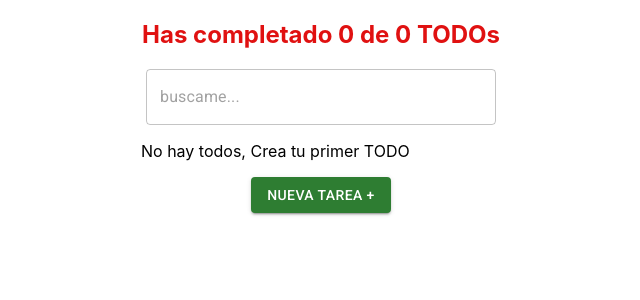
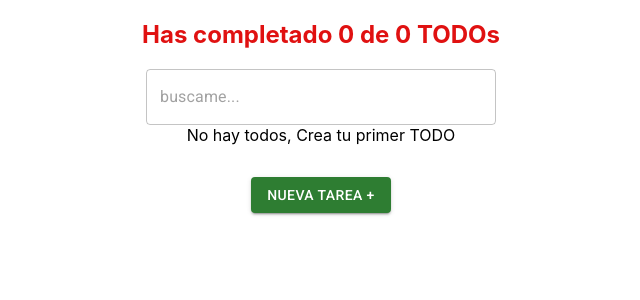
Before and after one commit to lucho19jose/React-TODO, a React (Vite) app: page / in a window 1280 px wide. Shown: the top 300 px of the page, without its empty margins (319-959 px from the left). Built offline with nearby package versions, Linux system fonts and the light colour scheme.

Commit message:
render functions/props

```diff
--- a/src/App/index.jsx
+++ b/src/App/index.jsx
@@ -11,6 +11,10 @@ import { useTodos } from './useTodos'
 import { ModalUI } from '../Modal'
 import { TodoForm } from '../TodoForm'
 import { TodoHeader } from '../TodoHeader'
+
+import TodosError from '../TodosError'
+import TodosLoading from '../TodosLoading'
+import EmptyTodos from '../EmptyTodos'
 
 function App() {
   const {
@@ -41,7 +45,24 @@ function App() {
           setSearchValue={setSearchValue}
         />
       </TodoHeader>
-        <TodoList>
+      <TodoList
+        error={error}
+        loading={loading}
+        filteredTodos={filteredTodos}
+        onError={() => <TodosError />}
+        onLoading={() => <TodosLoading />}
+        onEmptyTodos={() => <EmptyTodos />}
+        render={todo => (
+          <TodoItem
+            key={todo.id}
+            text={todo.text}
+            completed={todo.completed}
+            onComplete={() => onCompleteTodo(todo.id)}
+            onDelete={() => onDeleteTodo(todo.id)}
+          />
+        )}
+      />
+      {/* <TodoList>
         {loading && <p>Loading...</p>}
         {!loading &&  filteredTodos.length === 0 && <div>No hay todos, Crea tu primer TODO</div>}
 
@@ -54,7 +75,7 @@ function App() {
             onDelete={()=>onDeleteTodo(todo.id)}
           />
         ))}
-        </TodoList>
+      </TodoList> */}
       {
         openModal && (
           <ModalUI
--- a/src/App/useTodos.jsx
+++ b/src/App/useTodos.jsx
@@ -43,6 +43,7 @@ function useTodos() {
   const onDeleteTodo = (id) => {
     const newTodos = todos.filter(todo => todo.id !== id);
     saveTodos(newTodos);
+    console.log("new todos", newTodos);
   }
 
   const generateoneID = () => {
--- /dev/null
+++ b/src/EmptyTodos/index.jsx
@@ -0,0 +1,9 @@
+import React from 'react'
+
+const EmptyTodos = () => {
+  return (
+    <div>No hay todos, Crea tu primer TODO</div>
+  )
+}
+
+export default EmptyTodos
--- a/src/TodoList/index.jsx
+++ b/src/TodoList/index.jsx
@@ -8,8 +8,12 @@ const styleul = {
 function TodoList(props){
     return(
         <section className="section-container">
+            { props.error && props.onError() }
+            { props.loading && props.onLoading() }
+            {(!props.loading && !props.filteredTodos.length) && props.onEmptyTodos()}
+
             <ul style={styleul}>
-                {props.children}
+                {props.filteredTodos.map(props.render)}
             </ul>
         </section>
     );
--- /dev/null
+++ b/src/TodosError/index.jsx
@@ -0,0 +1,9 @@
+import React from 'react'
+
+function TodosError() {
+  return (
+    <div>Oops ocurrio un error inesperado!</div>
+  )
+}
+
+export default TodosError
--- /dev/null
+++ b/src/TodosLoading/index.jsx
@@ -0,0 +1,9 @@
+import React from 'react'
+
+const TodosLoading = () => {
+  return (
+    <div>Loading todos ... please wait...</div>
+  )
+}
+
+export default TodosLoading
```
Lines whose indentation alone changed are shown as unchanged.
